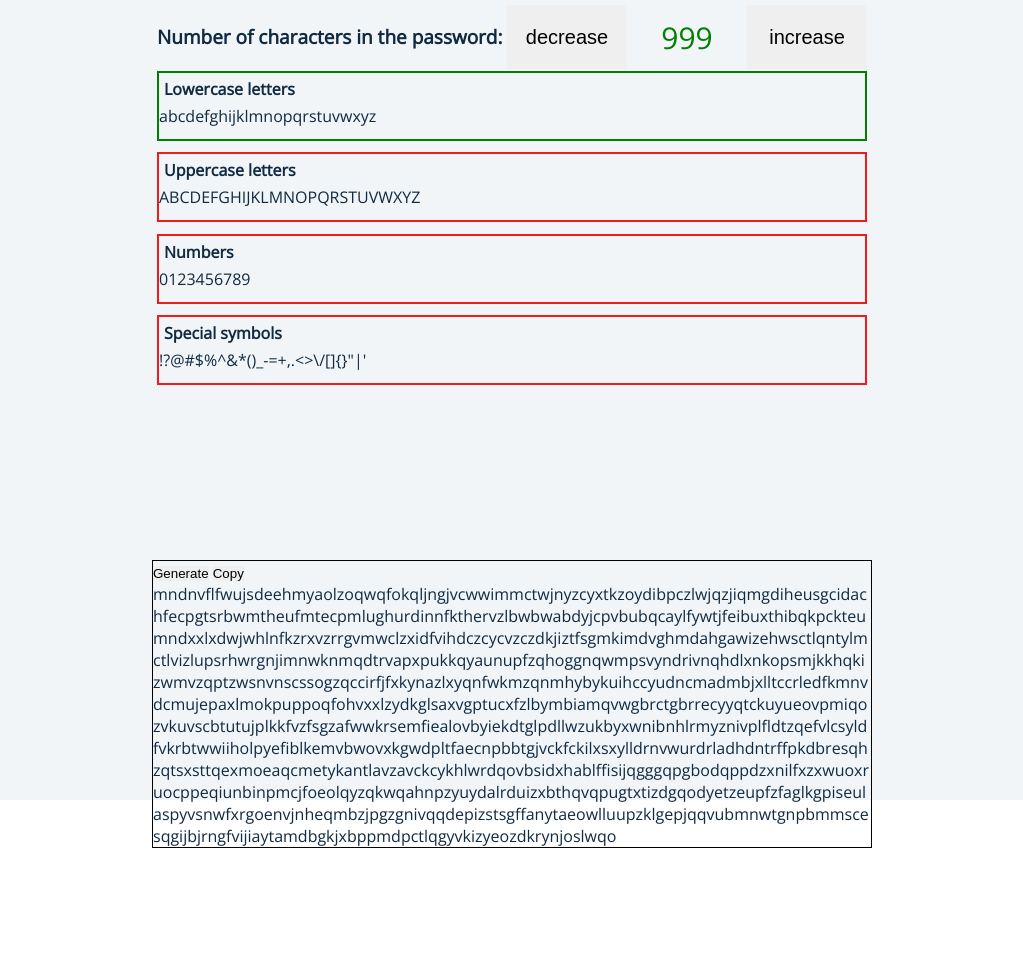
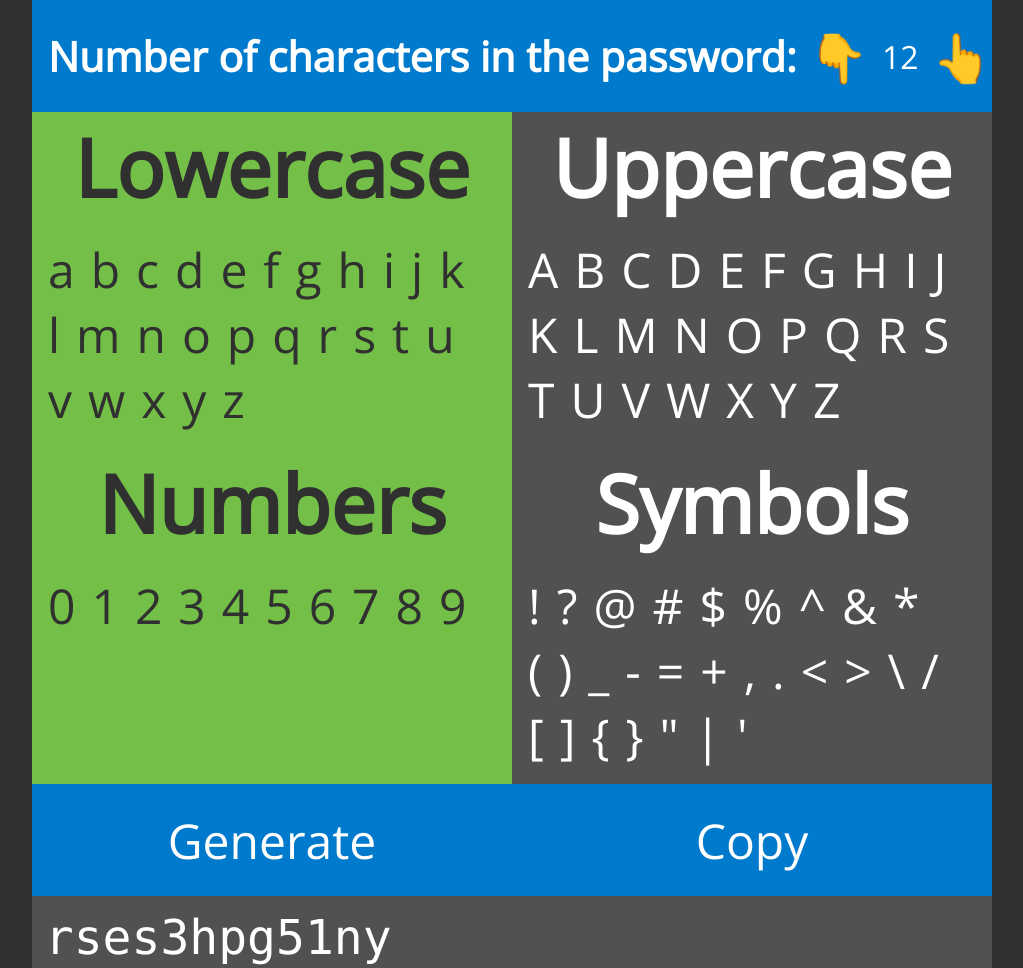
Before and after one commit to Lilholmen/password-generator, a plain HTML site: page index.html in a window 1280 px wide. Shown: the top 968 px of the page, without its empty margins (128-1151 px from the left). Before the commit the page ends 848 px from the top, so only its background shows below. Drawn offline with nearby package versions, Linux system fonts and the light colour scheme.

Commit message:
redesign;  some adaptive; all works exept copy button; incorect input protection.

```diff
--- a/app.js
+++ b/app.js
@@ -3,14 +3,15 @@ const UPLETTERS = 'ABCDEFGHIJKLMNOPQRSTUVWXYZ';
 const NUMBERS = '0123456789';
 const SPECIAL = '!?@#$%^&*()_-=+,.<>\\/[]{}"|\'';
 const ALLPARAMETERS = [LOLETTERS, UPLETTERS, NUMBERS, SPECIAL];
-const parametersMask = [true, false, false, false];
+const parametersMask = [true, false, true, false];
 
 const counter = document.querySelector('.length__counter');
 const buttonCounterAll = document.querySelectorAll('.length__button');
-let passwordLength = counter.textContent;
+let passwordLength = counter.value;
 
 const buttonParameterAll = document.querySelectorAll('.password__parameter');
 const buttonGenerate = document.querySelector('#generate');
+const buttonCopy = document.querySelector('#copy');
 const passwordOutput = document.querySelector('.output-section__result');
 
 addParameterText(ALLPARAMETERS);
@@ -21,18 +22,22 @@ buttonCounterAll.forEach((item) => {
 
     if (styles.contains('decrease') && passwordLength > 3) {
       passwordLength--;
-    } else if (styles.contains('increase') && passwordLength < 999) {
+    } else if (styles.contains('increase') && passwordLength < 99) {
       passwordLength++;
     }
 
-    counter.style.color = passwordLength > 7 ? 'green' : 'red';
-    counter.textContent = passwordLength;
+    counter.value = passwordLength;
 
     passwordOutput.textContent = generatePassword(
       applyParametrs(ALLPARAMETERS, parametersMask),
       passwordLength
     );
   });
+});
+
+counter.addEventListener('input', userCounterInput);
+counter.addEventListener('focusout', () => {
+  counter.value = passwordLength;
 });
 
 buttonParameterAll.forEach((parameter) => {
@@ -51,6 +56,16 @@ buttonParameterAll.forEach((parameter) => {
       parametersMask[parameter.id - 1] = false;
     }
 
+    if (!parametersMask.find((item) => item === true)) {
+      parametersMask[0] = true;
+
+      const firstParameter = document.querySelector(
+        '.password__parameter'
+      ).classList;
+      firstParameter.remove('password__parameter--off');
+      firstParameter.add('password__parameter--on');
+    }
+
     passwordOutput.textContent = generatePassword(
       applyParametrs(ALLPARAMETERS, parametersMask),
       passwordLength
@@ -63,6 +78,10 @@ buttonGenerate.addEventListener('click', () => {
     applyParametrs(ALLPARAMETERS, parametersMask),
     passwordLength
   );
+});
+
+buttonCopy.addEventListener('click', () => {
+  //document.execCommand('copy');
 });
 
 passwordOutput.textContent = generatePassword(
@@ -100,3 +119,22 @@ function applyParametrs(all, mask) {
 
   return applied.join('');
 }
+
+function userCounterInput(event) {
+  const inputValue = +event.target.value;
+
+  if (isNaN(inputValue)) {
+    return;
+  } else if (inputValue < 3) {
+    passwordLength = 3;
+  } else if (inputValue > 99) {
+    passwordLength = 99;
+  } else {
+    passwordLength = inputValue;
+  }
+
+  passwordOutput.textContent = generatePassword(
+    applyParametrs(ALLPARAMETERS, parametersMask),
+    passwordLength
+  );
+}
--- /dev/null
+++ b/css/style.css
@@ -0,0 +1,136 @@
+*,
+::before,
+::after {
+  margin: 0;
+  padding: 0;
+  box-sizing: border-box;
+  border: none;
+  font-family: 'Open Sans', sans-serif;
+  user-select: none;
+  -moz-user-select: none;
+  -webkit-user-select: none;
+}
+
+body {
+  background: #303030;
+}
+
+.wrapper {
+  display: grid;
+  align-items: center;
+  min-height: 100vh;
+}
+
+.password {
+  display: grid;
+  grid-template-rows: 7rem 1fr 23rem;
+  grid-template-columns: 60rem;
+  height: 100%;
+  margin: 0 auto;
+}
+/* length section */
+.password__length {
+  display: flex;
+  font-size: 2.2rem;
+  color: white;
+  background: #007acc;
+  justify-content: space-between;
+}
+
+.length__title {
+  margin: auto 0 auto 1rem;
+}
+
+.length__counter {
+  color: white;
+  background: none;
+  width: 2.5rem;
+  font-size: 2rem;
+  outline: none;
+  text-align: center;
+}
+
+.length__button {
+  background: none;
+  font-size: 3rem;
+}
+/* parameter section */
+.password__parameter-section {
+  display: grid;
+  grid-template-columns: 1fr 1fr;
+}
+
+@media (max-width: 60rem) {
+  .password {
+    grid-template-columns: 40rem;
+  }
+
+  .password__length {
+    font-size: 1.3rem;
+  }
+
+  .password__parameter-section {
+    grid-template-columns: 1fr;
+  }
+}
+
+.password__parameter {
+}
+
+.password__parameter--on {
+  background: rgb(116, 191, 71);
+  color: #303030;
+}
+
+.password__parameter--on:hover {
+  background: hsl(98, 48%, 56%);
+}
+
+.password__parameter--off {
+  background: #515151;
+  color: white;
+}
+
+.password__parameter--off:hover {
+  background: hsl(0, 0%, 36%);
+}
+
+.parameter__title {
+  font-size: 5rem;
+  text-align: center;
+}
+
+.parameter__body {
+  font-size: 3rem;
+  word-break: break-all;
+  margin: 1rem;
+  letter-spacing: 1rem;
+}
+/* outpet section */
+.password__output-section {
+  height: 100%;
+  background: #515151;
+}
+
+.output-section__buttons-section {
+  display: flex;
+}
+
+.buttons-section__button {
+  width: 50%;
+  height: 7rem;
+  background: #007acc;
+  color: white;
+  font-size: 3rem;
+}
+
+.output-section__result {
+  color: white;
+  font-size: 3rem;
+  word-break: break-all;
+  margin: 0.8rem;
+  font-family: 'Consolas', monospace;
+  user-select: text;
+  -moz-user-select: text;
+  -webkit-user-select: text;
+}
--- a/style.css
+++ b/css/style1.css
@@ -7,10 +7,13 @@
   border: none;
 }
 
+body {
+  background: #515151;
+  color: rgb(156, 220, 254);
+}
+
 .wrapper {
   font-family: 'Open Sans', sans-serif;
-  background: #f1f5f8;
-  color: #102a42;
   user-select: none;
   -moz-user-select: none;
   -webkit-user-select: none;
@@ -20,6 +23,7 @@
   display: grid;
   grid-template-columns: 1fr;
   grid-template-rows: 70% 30%;
+  background: #303030;
   margin: 0 auto;
   width: 720px;
   min-height: 100vh;
@@ -27,11 +31,6 @@
 }
 
 .password__parameter-section {
-  display: grid;
-  grid-template-columns: 1fr;
-  grid-template-rows: 4rem 5rem 5rem 5rem 5rem;
-  gap: 0.1rem 0;
-  margin: 5px;
 }
 
 .password__output-section {
@@ -43,6 +42,7 @@
 }
 /*-----------------------------------------------------------*/
 .password__length {
+  height: 4rem;
   display: grid;
   grid-template-columns: 350px 1fr 1fr 1fr;
   grid-template-rows: 1fr;
@@ -65,16 +65,15 @@
 }
 /*-----------------------------------------------------------*/
 .password__parameter {
-  height: 70px;
-  border: 2px solid black;
+  height: 5rem;
 }
 
 .password__parameter--off {
-  border-color: rgb(241, 27, 27);
+  background: #f5001d;
 }
 
 .password__parameter--on {
-  border-color: green;
+  background: #00b74a;
 }
 
 .parameter__title {
--- a/index.html
+++ b/index.html
@@ -8,40 +8,47 @@
       href="https://fonts.googleapis.com/css2?family=Open+Sans:ital@0&display=swap"
       rel="stylesheet"
     />
-    <link rel="stylesheet" href="style.css" />
+    <link rel="stylesheet" href="css/style.css" />
     <title>Password Generator</title>
   </head>
   <body>
     <div class="wrapper">
       <div class="password">
-        <div class="password__parameter-section">
+        <!-- length section -->
         <div class="password__length">
           <h3 class="length__title">Number of characters in the password:</h3>
           <button class="length__button length__button--decrease decrease">
-              decrease
+            &#128071;
           </button>
-            <span class="length__counter">999</span>
+          <input class="length__counter" type="text" value="12" maxlength="2" />
           <button class="length__button length__button--increase increase">
-              increase
+            &#128070;
           </button>
         </div>
+        <!-- end length section -->
+
+        <!-- parameter section -->
+        <div class="password__parameter-section">
           <div class="password__parameter password__parameter--on" id="1">
-            <h4 class="parameter__title">Lowercase letters</h4>
+            <h4 class="parameter__title">Lowercase</h4>
             <div class="parameter__body"></div>
           </div>
           <div class="password__parameter password__parameter--off" id="2">
-            <h4 class="parameter__title">Uppercase letters</h4>
+            <h4 class="parameter__title">Uppercase</h4>
             <div class="parameter__body"></div>
           </div>
-          <div class="password__parameter password__parameter--off" id="3">
+          <div class="password__parameter password__parameter--on" id="3">
             <h4 class="parameter__title">Numbers</h4>
             <div class="parameter__body"></div>
           </div>
           <div class="password__parameter password__parameter--off" id="4">
-            <h4 class="parameter__title">Special symbols</h4>
+            <h4 class="parameter__title">Symbols</h4>
             <div class="parameter__body"></div>
           </div>
         </div>
+        <!-- end parameter section -->
+
+        <!-- output section -->
         <div class="password__output-section">
           <div class="output-section__buttons-section">
             <button
@@ -56,6 +63,7 @@
           </div>
           <div class="output-section__result"></div>
         </div>
+        <!-- end output section -->
       </div>
     </div>
 
```
Lines whose indentation alone changed are shown as unchanged.
